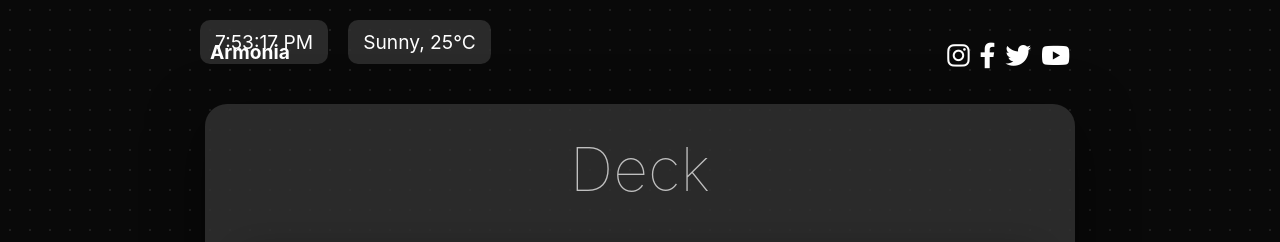
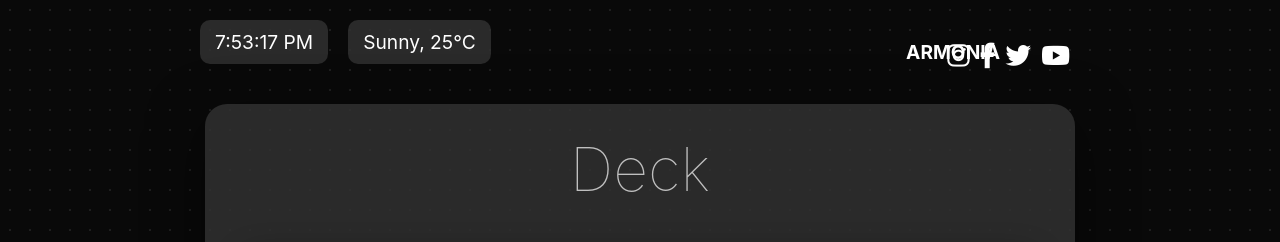
Before and after one commit to GANASFUCK/STARTPAGEZ, a plain HTML site: page index.html in a window 1280 px wide. Shown: the top 242 px of the page. Drawn offline with Linux system fonts and the light colour scheme; grey boxes are pictures that could not be loaded; a small style sheet from the web is missing.

Commit message:
Update index.html

```diff
--- a/index.html
+++ b/index.html
@@ -56,7 +56,7 @@
     .widget:hover {
       background: rgba(40,40,40,0.9);
     }
-    /* Social icons in alto a destra */
+    /* Social Icons in alto a destra */
     .social-icons {
       position: absolute;
       top: 20px;
@@ -72,13 +72,14 @@
     .social-icons a:hover {
       color: #1DA1F2;
     }
-    /* Parola italiana casuale accanto ai widget (in piccolo, bold) */
+    /* Parola italiana casuale, posizionata in alto a destra, in maiuscolo */
     .random-word {
       position: absolute;
       top: 20px;
-      left: 20px;
+      right: 90px;  /* Spostata accanto alle icone social */
       font-size: 1.2rem;
       font-weight: bold;
+      text-transform: uppercase;
     }
     .random-word a {
       color: #fff;
@@ -96,7 +97,7 @@
       margin: 20px auto;
       display: flex;
       flex-direction: column;
-      gap: 45px;
+      gap: 45px; /* gap tra i frame */
       padding: 0 15px;
     }
 
@@ -176,7 +177,6 @@
       position: absolute;
       bottom: 0;
       left: 0;
-      /* La tag sarà leggermente più larga della card per coprire eventuali spazi */
       width: calc(100% + 4%);
       margin-left: -2%;
       padding: 1rem;
@@ -233,7 +233,6 @@
           <div class="card-container">
             <div class="card card-large">
               <a href="https://docs.google.com/presentation/u/0/" target="_blank">
-                <!-- Anteprima di Google Slides: riempie tutta la card -->
                 <img src="https://cdn.prod.website-files.com/602bb4fef9fa885b85f30bf7/63fc95a4b753330eb9da03e9_embed%20video%20on%20google%20slides%20waybook.png" alt="Google Slides">
                 <div class="card-title">Google Slides</div>
               </a>
@@ -251,12 +250,10 @@
           <div class="card-container">
             <div class="card card-large">
               <a href="https://chatgpt.com" target="_blank">
-                <!-- Anteprima di ChatGPT: riempie tutta la card -->
                 <img src="https://www.partitaiva.it/wp-content/uploads/2023/03/Chat-GPT-plugin.jpg" alt="ChatGPT">
                 <div class="card-title">ChatGPT</div>
               </a>
             </div>
-            <!-- Altre card del frame "Tools" -->
             <div class="card">
               <a href="https://www.krea.ai" target="_blank">
                 <img src="https://image.thum.io/get/width/800/crop/1000/https://www.krea.ai" alt="Krea.ai">
@@ -364,12 +361,10 @@
 
     // Array di parole italiane casuali
     const italianWords = ["Amore", "Libertà", "Bellezza", "Sapere", "Passione", "Speranza", "Virtù", "Armonia"];
-
     // Seleziona casualmente una parola e imposta il link a Wikipedia
     const randomIndex = Math.floor(Math.random() * italianWords.length);
     const randomWord = italianWords[randomIndex];
     const randomWordElem = document.getElementById("random-word");
-    // Il link punta a Wikipedia (assumendo che la prima lettera sia maiuscola)
     randomWordElem.innerHTML = `<a href="https://it.wikipedia.org/wiki/${encodeURIComponent(randomWord)}" target="_blank">${randomWord}</a>`;
   </script>
 </body>
```
